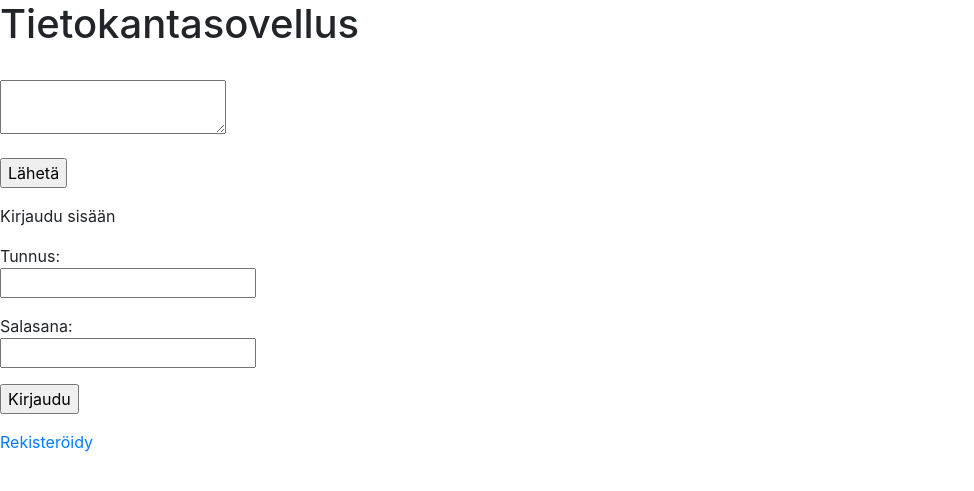
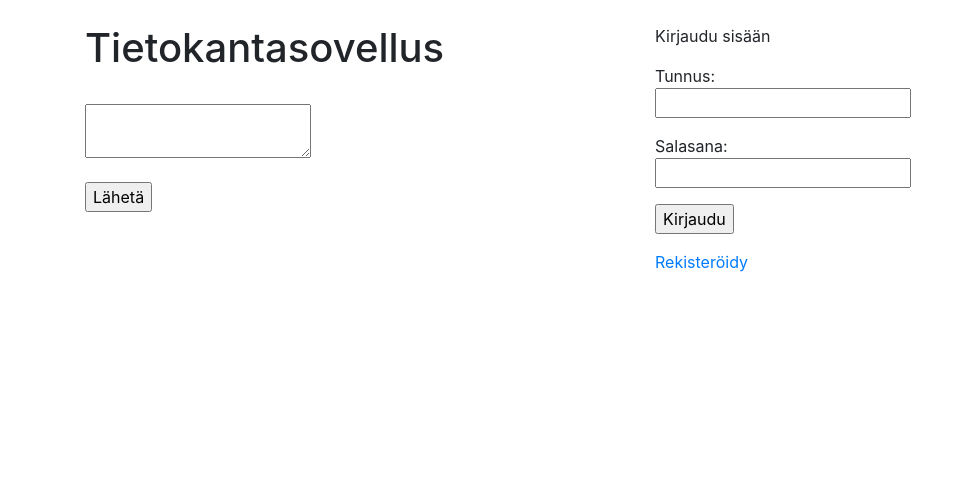
Before and after one commit to roni-b/tsoha-2022_chat-app, a Flask app: template templates/index.html in a window 1280 px wide. Shown: the top 491 px of the page, without its empty margins (0-974 px from the left). Run offline with Flask 2, Linux system fonts and the light colour scheme; the template is opened without the code that fills it, so the values that code supplies are empty; some libraries are stand-ins or nearby versions.

Commit message:
Create bootstrap

```diff
--- a/templates/index.html
+++ b/templates/index.html
@@ -1,6 +1,10 @@
+<meta name="viewport" content="width=device-width, initial-scale=1, shrink-to-fit=no">
 <link rel="stylesheet" href="https://stackpath.bootstrapcdn.com/bootstrap/4.5.0/css/bootstrap.min.css">
-
 <title>Sovellus</title>
+<div class="container">
+    <div class="row">
+        <div class="col">
+            <br>
             <h1>Tietokantasovellus</h1>
             <br>
             {% for a in messages %}
@@ -17,15 +21,9 @@
                 <input type="submit" value="Lähetä">
                 <input type="hidden" name="csrf_token" value="{{ session.csrf_token }}">
             </form>
-<script>
-function check(form) {
-    if (form.new_message.value.length > 100) {
-        alert("Teksti ylittää 100 merkin rajan");
-        return false;
-    }
-    return true;
-}
-</script>
+        </div>
+        <div class="col">
+            <br>
             {{error}}
             {% if session.user_id %}
             <p>Olet kirjautunut nimellä {{ session.username }}</p>
@@ -43,3 +41,17 @@ function check(form) {
             </form>
             <a href="/register">Rekisteröidy</a>
             {% endif %}
+        </div>
+    </div>
+</div>
+
+
+<script>
+    function check(form) {
+        if (form.new_message.value.length > 100) {
+            alert("Teksti ylittää 100 merkin rajan");
+            return false;
+        }
+        return true;
+    }
+    </script>
```
Lines whose indentation alone changed are shown as unchanged.
